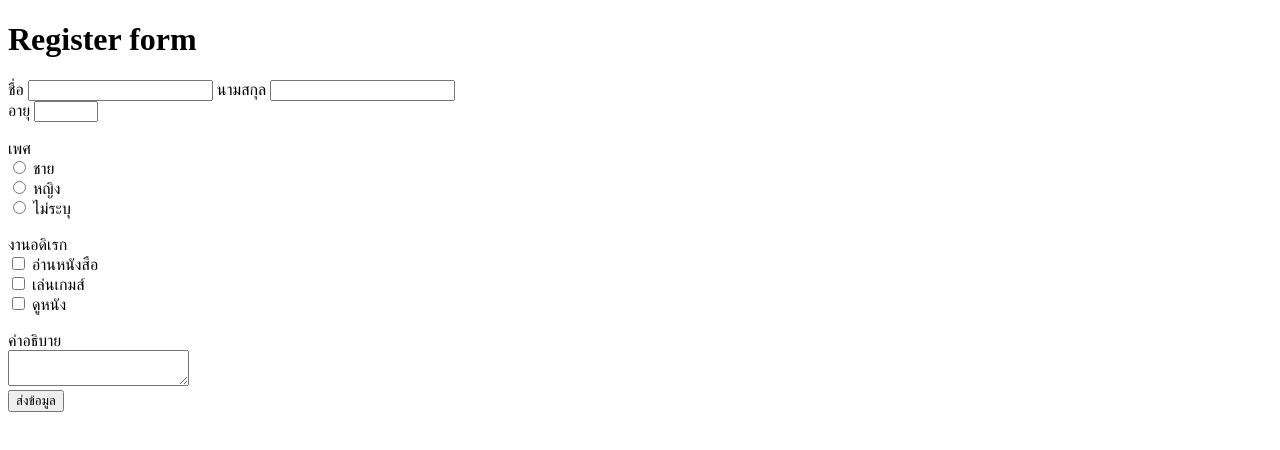
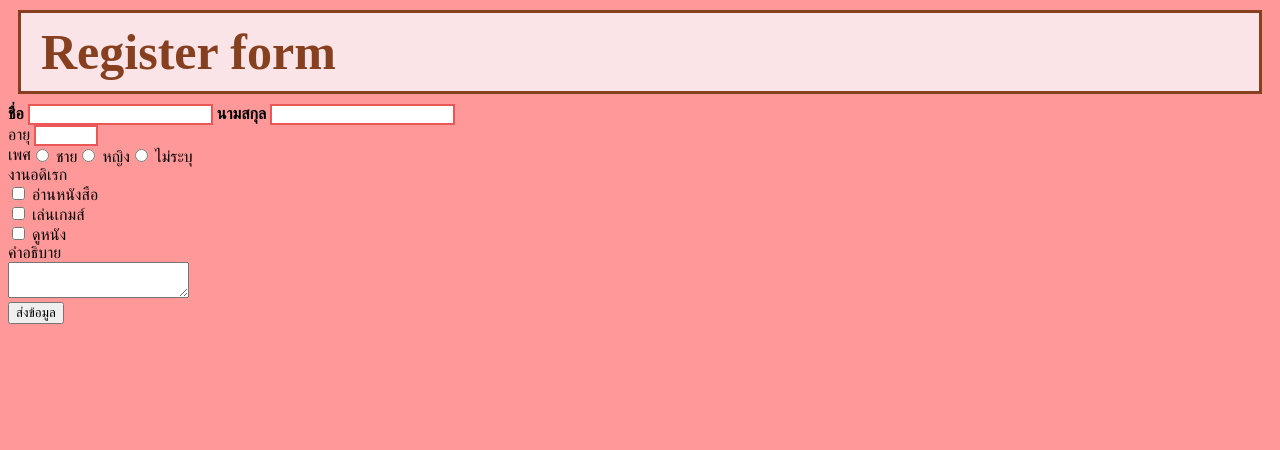
Before and after one commit to mathu12i/241-2567-700, a plain HTML site: page index_2.html in a window 1280 px wide. Drawn offline with Linux system fonts and the light colour scheme; a web font is replaced by a local one.

Commit message:
add css 21/12/2567

```diff
--- a/index_2.html
+++ b/index_2.html
@@ -4,13 +4,68 @@
     <meta charset="UTF-8">
     <meta name="viewport" content="width=<>, initial-scale=1.0">
     <title>Document</title>
+    <style>
+        /* ส่วนนี้คือ CSS */
+        /* ใช้สำหรับแต่ง (id class) */
+        @font-face {
+            font-family: 'Kanit';
+            src: url('./Kanit/kanit-Regular.ttf'); /*./ คือการใส่ path */
+        }
+
+        body {
+            font-family: 'Kanit';
+            background-color: #FF9999;
+            font-size: 14;
+        }
+
+        #register { /* id */
+            font-size: 50px;
+            color: #87401f;
+            font-weight: 800;
+            padding-top: 10px;
+            padding-bottom: 10px;
+            margin-top: 10px;
+            margin-bottom: 10px;
+            background-color: rgb(250, 228, 232);
+            padding-left: 20px;
+            margin-left: 10px;
+            margin-right: 10px;
+            border: 3px solid #87401f;
+        }
+
+        .from {
+            border: 2px solid #eb5757;
+        }
+
+        .header-from {
+            font-weight: 800;
+        }
+
+        .gender {
+            display: flex;
+        }
+
+        .box {
+            height: 20px;
+            width: 99vw;
+            background-color: brown;
+        }
+
+    </style>
 </head>
+
 <body>
-    <h1>Register form</h1>
-    ชื่อ <input type="text">
-    นามสกุล <input type="text"> <br>
-    อายุ <input type="number" min="0" max="100"> <br> <br>
+    <!-- Form -->
 
+    <div id ="register">Register form</div>
+    <span class="header-from">ชื่อ</span>
+    <input class="from" type="text">
+    <span class="header-from">นามสกุล</span>
+    <input class="from" type="text"> <br>
+    อายุ
+    <input class="from" type="number" min="0" max="100"> <br>
+
+    <div class = "gender">
         เพศ
         <div>
             <input name="gender" type="radio"> ชาย
@@ -21,7 +76,7 @@
         <div>
             <input name="gender" type="radio"> ไม่ระบุ
         </div> <br>
-
+    </div>
     งานอดิเรก
     <div>
         <input name="hobby" type="checkbox"> อ่านหนังสือ
@@ -31,7 +86,7 @@
     </div>
     <div>
         <input name="hobby" type="checkbox"> ดูหนัง
-    </div> <br>
+    </div>
 
     <div>
         คำอธิบาย <br>
```
Lines whose indentation alone changed are shown as unchanged.
